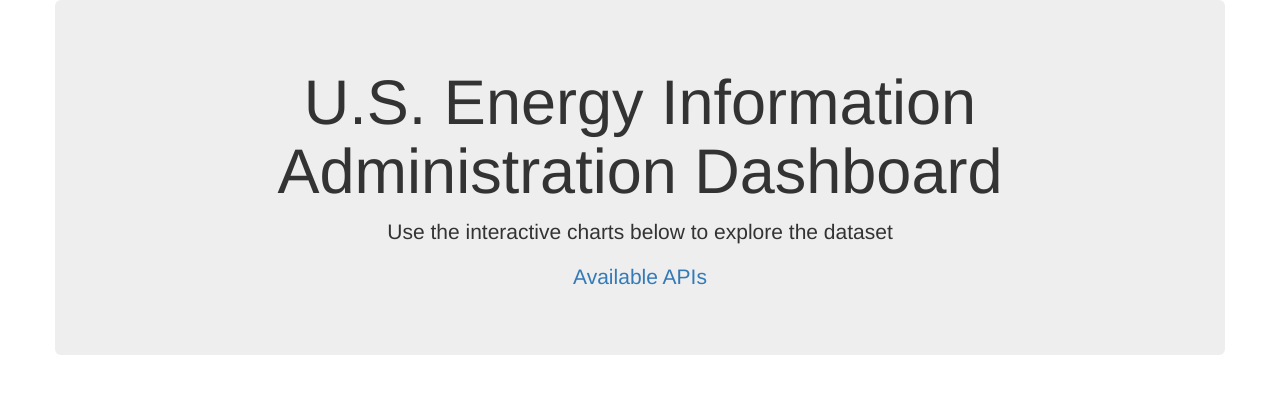
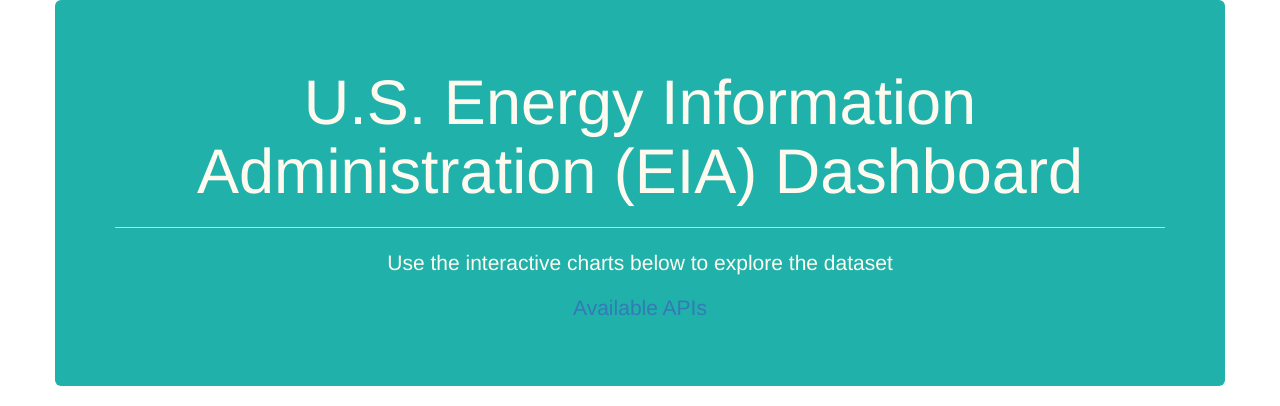
Before and after one commit to rdashcraft91/Energy-Dashboard, a Flask app: page / in a window 1280 px wide. Shown: the top 406 px of the page. Run offline with Flask 2, Linux system fonts and the light colour scheme; data that the repository does not hold is empty; some libraries are stand-ins or nearby versions.

Commit message:
html update

```diff
--- a/AWS/templates/index.html
+++ b/AWS/templates/index.html
@@ -12,10 +12,10 @@
 
 <body>
 
-  <div class="container" id="top">
+  <div class="container">
     <div class="row">
-      <div class="col-md-12 jumbotron text-center">
-        <h1>U.S. Energy Information Administration Dashboard</h1>
+      <div class="col-md-12 jumbotron text-center" style="background-color:lightseagreen; color: floralwhite;">
+        <h1>U.S. Energy Information Administration (EIA) Dashboard</h1><hr>
         <p>Use the interactive charts below to explore the dataset</p>
         <p><a href="/api/v1.0">Available APIs</a><br></p>
       </div>
@@ -76,7 +76,7 @@
 
     <div class="row">
       <h2>Electric Energy Prices</h2>
-      <select id="selElectricPrices" onchange="buildData(this.value)">
+      <select id="selElectricPrices" onchange="buildData()">
 
       </select>
       <div id="Electricplot"></div>
@@ -90,7 +90,6 @@
   <script src="static/js/rplots.js"></script>
   <script src="static/js/fplots.js"></script>
   <script src="static/js/f2plots.js"></script>
-  <script src="static/js/lplots.js"></script>
   <script src="https://cdnjs.cloudflare.com/ajax/libs/Chart.js/2.9.3/Chart.min.js"></script>
 
 </body>
```
